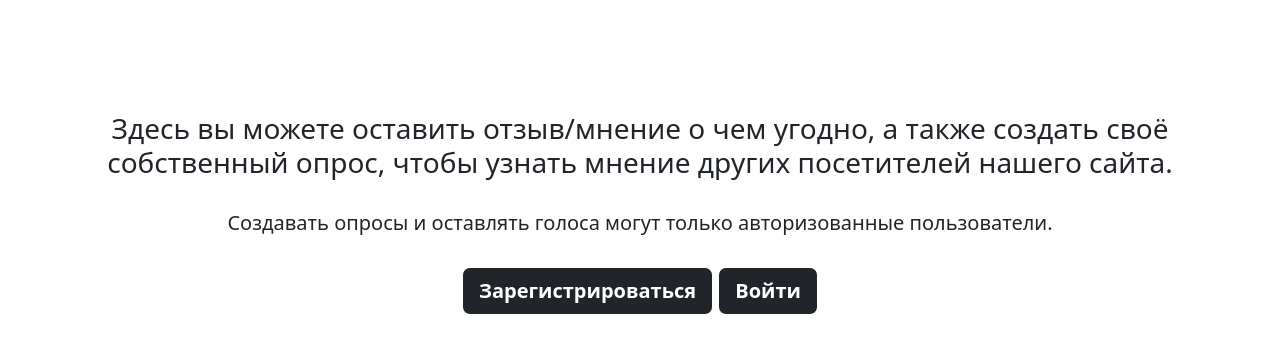
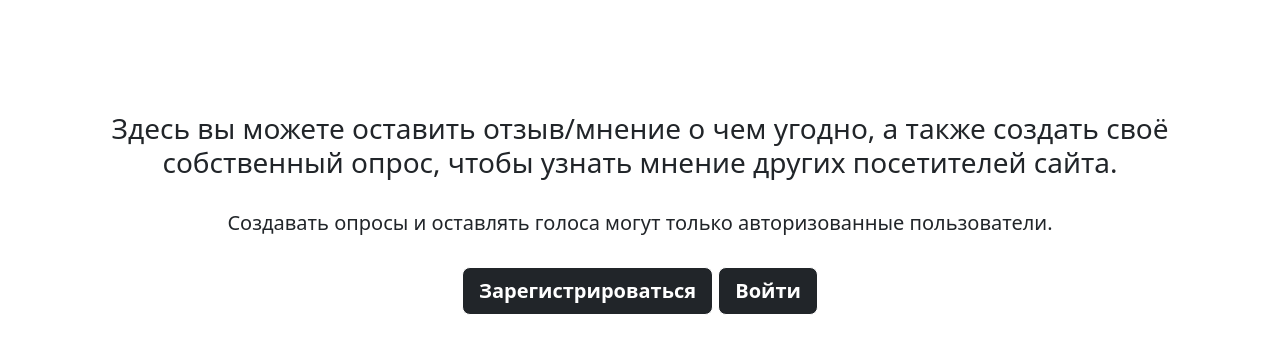
Before and after one commit to cppismylife/schoolproject, a Django app: page / in a window 1280 px wide. Shown: the part 56-410 px from the top of the page. Run offline with Django 3.2, Linux system fonts and the light colour scheme; some libraries are stand-ins or nearby versions.

Commit message:
Изменён текст на главной странице

```diff
--- a/main/templates/pages/index.html
+++ b/main/templates/pages/index.html
@@ -9,7 +9,7 @@
     <div class="mt-5 d-flex h-300 p-3 mx-auto flex-column">
       <h3 class=" mt-4">Здесь вы можете оставить отзыв/мнение о чем угодно, а также создать своё собственный
         опрос,
-        чтобы узнать мнение других посетителей нашего сайта.</h3>
+        чтобы узнать мнение других посетителей сайта.</h3>
       {% if auth %}
       {% else %}
         <h5 class="lead mt-4">Создавать опросы и оставлять голоса могут только авторизованные пользователи.</h5>
```
